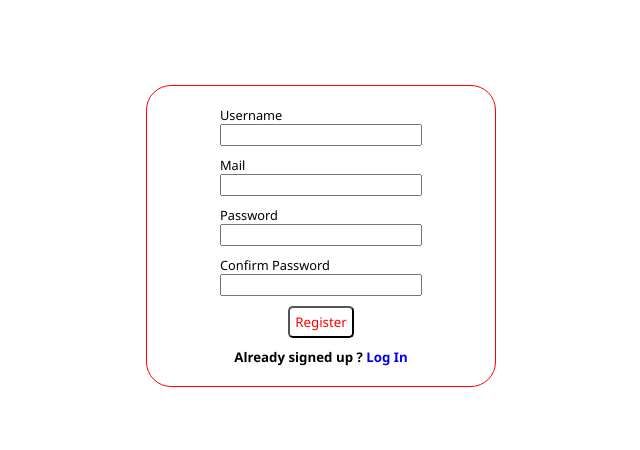
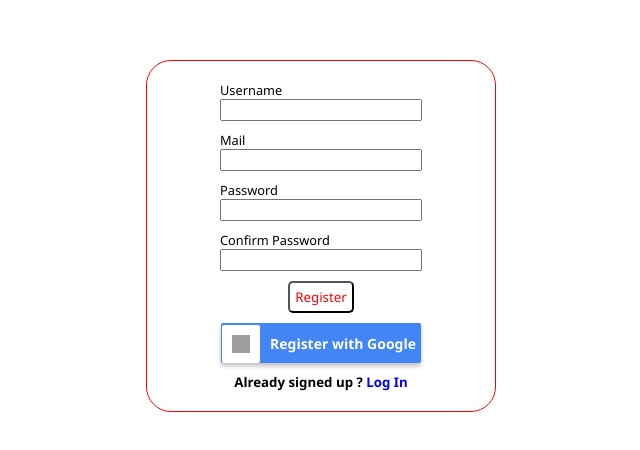
Before and after one commit to axraxa/Blog-Web-Client-Side, a React (Vite) app: page /register in a window 1280 px wide. Shown: the part 164-614 px from the top of the page, without its empty margins (319-959 px from the left). Built offline with nearby package versions, Linux system fonts and the light colour scheme; grey boxes are pictures that could not be loaded.

Commit message:
Google sign in

```diff
--- a/envVariables.js
+++ b/envVariables.js
@@ -1,2 +1,5 @@
-export const API_LINK = "https://blog-web.up.railway.app/api/v1"
-export const HOST_LINK = "https://blog-web.up.railway.app"
+// export const API_LINK = "https://blog-web.up.railway.app/api/v1"
+// export const HOST_LINK = "https://blog-web.up.railway.app"
+//
+export const API_LINK = "http://localhost:8000/api/v1"
+export const HOST_LINK = "http://localhost:8000"
--- a/src/App.jsx
+++ b/src/App.jsx
@@ -12,12 +12,15 @@ import EditPost from './User/EditPost';
 import SinglePost from './User/SinglePost';
 import LostUser from './LostUser';
 import UserPage from './User/UserPage';
+import TokenVerify from './TokenVerify';
 function App() {
   return (<AppContext>
     <Router>
       <Routes>
         <Route path='/' element={<Login />} />
+        <Route path='/:msg' element={<Login />} />
         <Route path='/register' element={<Register />} />
+        <Route path='/tokenverify/:currentToken' element={<TokenVerify />} />
 
 
         <Route path="/home" element={<HomePage />} />
--- a/src/Components/Header.jsx
+++ b/src/Components/Header.jsx
@@ -16,7 +16,7 @@ export default function Header() {
   }
   return <header>
     <Link to={`/user/${userData._id}`}>
-      <img src={`${HOST_LINK}/${userData.path}`} alt="profilepic" />
+      <img src={userData.isOauthUser ? `${userData.path}` : `${HOST_LINK}/${userData.path}`} alt="profilepic" />
     </Link>
     <p>{userData.name}</p>
     <Link to="/home">
--- a/src/Guest/login.jsx
+++ b/src/Guest/login.jsx
@@ -2,7 +2,7 @@ import axios from "axios";
 import { useContext, useState, useEffect } from "react"
 import { API_LINK, HOST_LINK } from "../../envVariables";
 import { AppContextContainer } from "../Context";
-import { useNavigate, Link } from "react-router-dom";
+import { useNavigate, Link, useParams } from "react-router-dom";
 import Lottie from "lottie-react";
 import "../scss/Guest.scss"
 
@@ -12,6 +12,12 @@ function Login() {
   const [mail, setMail] = useState("");
   const [error, setError] = useState("");
   const navigate = useNavigate("");
+  const { msg } = useParams()
+  useEffect(() => {
+    if (msg) {
+      alert(msg)
+    }
+  }, [])
   useEffect(() => {
     if (!loading) {
       if (validToken) {
@@ -40,6 +46,9 @@ function Login() {
       });
     }
   }
+  function googleLoginHandler() {
+    window.open(`${API_LINK}/user/auth/google`, "_self")
+  }
 
   if (loading) {
     return <section className="loadingScreen">
@@ -60,6 +69,12 @@ function Login() {
       </div>
       <p>{error}</p>
       <button type='submit'>Log In</button>
+      <div className="google-btn" onClick={googleLoginHandler}>
+        <div className="google-icon-wrapper">
+          <img className="google-icon" src="https://upload.wikimedia.org/wikipedia/commons/5/53/Google_%22G%22_Logo.svg" />
+        </div>
+        <p className="btn-text"><b>Sign in with Google</b></p>
+      </div>
       <h5>Not signed up yet ? <Link style={{ textDecoration: "none" }} to="/register">Register</Link></h5>
     </form >
   </section>
--- a/src/Guest/register.jsx
+++ b/src/Guest/register.jsx
@@ -59,6 +59,10 @@ function Register() {
       </ul>
     }
   }
+  function googleRegisterHandler() {
+    window.open(`${API_LINK}/user/auth/google`, "_self")
+  }
+
   if (loading) {
     return <section className="loadingScreen">
       {View}
@@ -88,6 +92,12 @@ function Register() {
       </div>
       <ErrorContainer />
       <button type="submit">Register</button>
+      <div class="google-btn" onClick={googleRegisterHandler}>
+        <div class="google-icon-wrapper">
+          <img class="google-icon" src="https://upload.wikimedia.org/wikipedia/commons/5/53/Google_%22G%22_Logo.svg" />
+        </div>
+        <p class="btn-text"><b>Register with Google</b></p>
+      </div>
       <h5>Already signed up ? <Link to="/" style={{ textDecoration: "none" }}>Log In</Link></h5>
     </form>
   </section>
--- /dev/null
+++ b/src/TokenVerify.jsx
@@ -0,0 +1,40 @@
+import React, { useContext, useEffect, useState } from 'react'
+import { useNavigate, useParams } from 'react-router-dom'
+import { AppContextContainer } from './Context';
+import axios from 'axios';
+import { API_LINK, HOST_LINK } from '../envVariables';
+
+export default function TokenVerify() {
+  const { setUserData, setValidToken, setLoading, loading, setToken } = useContext(AppContextContainer)
+  // const [currentToken, setCurrentToken] = useState("");
+  const { currentToken } = useParams();
+  const test = useParams();
+  const navigate = useNavigate();
+  useEffect(() => {
+    if (currentToken) {
+      const passedToken = currentToken.replace(/jemaliBidzia/g, ".")
+      axios.get(`${API_LINK}/user/verify`, { headers: { "Authorization": passedToken } })
+        .then(res => {
+          if (res.data?.msg) {
+            localStorage.removeItem("Token")
+            setToken("")
+            setValidToken(false);
+            setLoading(false);
+            navigate("/")
+          } else {
+            setLoading(false)
+            setUserData(res.data)
+            setValidToken(true)
+            localStorage.setItem("Token", JSON.stringify(passedToken))
+            navigate("/home")
+          }
+        });
+    } else {
+      setLoading(false)
+      navigate("/")
+    }
+  }, [currentToken])
+  return (
+    <h1>Wait here we are verifying your token!</h1>
+  )
+}
--- a/src/User/Details.jsx
+++ b/src/User/Details.jsx
@@ -115,7 +115,7 @@ export default function Details() {
       }} />
 
       <div>
-        <img src={`${HOST_LINK}/${userData.path}`} alt="" style={{ width: "50px", borderRadius: "50 %" }} />
+      <img src={userData.isOauthUser ? `${userData.path}` : `${HOST_LINK}/${userData.path}`} alt="profilepic" />
         <input type="file" onChange={(e) => setFile(e.target.files[0])} name="file" />
         <button onClick={changePicture}>Change Profile Picture</button>
       </div>
--- a/src/User/HomePage.jsx
+++ b/src/User/HomePage.jsx
@@ -154,7 +154,10 @@ export default function HomePage() {
           <div className="postHeader">
             <div className="postAuthor">
               <Link to={`/user/${each.author._id}`}>
-                <img src={`${HOST_LINK}/${each.author.path}`} alt="" className="profilePic" />
+                <img
+                  src={each.author.isOauthUser ? `${each.author.path}` : `${HOST_LINK}/${each.author.path}`}
+                  className="profilePic"
+                />
               </Link>
               <h3>{each.author.name}</h3>
             </div>
--- a/src/User/UserPage.jsx
+++ b/src/User/UserPage.jsx
@@ -103,13 +103,12 @@ export default function UserPage() {
   }
   return <section style={{ width: "100%" }}>
     <Header />
-
     <main className="postsContainer" style={{ justifyContent: "center", alignItems: "center" }}>
       {stories.length >= 1 && stories.map((each, index) => {
         return <div key={each._id} className="posts">
           <div className="postHeader">
             <div className="postAuthor">
-              <img src={`${HOST_LINK}/${user.path}`} alt="" className="profilePic" />
+              <img src={user.isOauthUser ? `${user.path}` : `${HOST_LINK}/${user.path}`} className="profilePic" />
               <h3>{user.name}</h3>
             </div>
             <div style={{ display: "flex", columnGap: "10px" }}>
--- a/src/scss/Guest.scss
+++ b/src/scss/Guest.scss
@@ -30,4 +30,38 @@
   p{
     color: red;
   }
+.google-btn {
+  display: flex;
+  flex-direction: row;
+  align-items: center;
+  min-width: 185px;
+  height: 40px;
+  background-color: colors.$google-blue;
+  border-radius: 2px;
+  box-shadow: 0 3px 4px 0 rgba(0,0,0,.25);
+  padding: 0 5px  0 0 ;
+  cursor: pointer;
+  .google-icon-wrapper {
+    margin-top: 1px;
+    margin-left: 1px;
+    border-radius: 2px;
+    background-color: colors.$white;
+    padding: 10px ;
+  }
+  .google-icon {
+    width: 18px;
+    height: 18px;
+  }
+  .btn-text {
+    color: colors.$white;
+    font-size: 14px;
+    font-family: 'Times New Roman', Times, serif;
+  }
+  &:hover {
+    box-shadow: 0 0 6px colors.$google-blue;
+  }
+  &:active {
+    background: colors.$button-active-blue;
+  }
 }
+}
--- a/src/scss/_colors.scss
+++ b/src/scss/_colors.scss
@@ -1,2 +1,5 @@
 $primary-color: red;
+$white: #fff;
+$google-blue: #4285f4;
+$button-active-blue: #1669F2;
 $background-color: white;
```
Also changed, not shown: src/User/SinglePost.jsx (+12 -3 lines).
